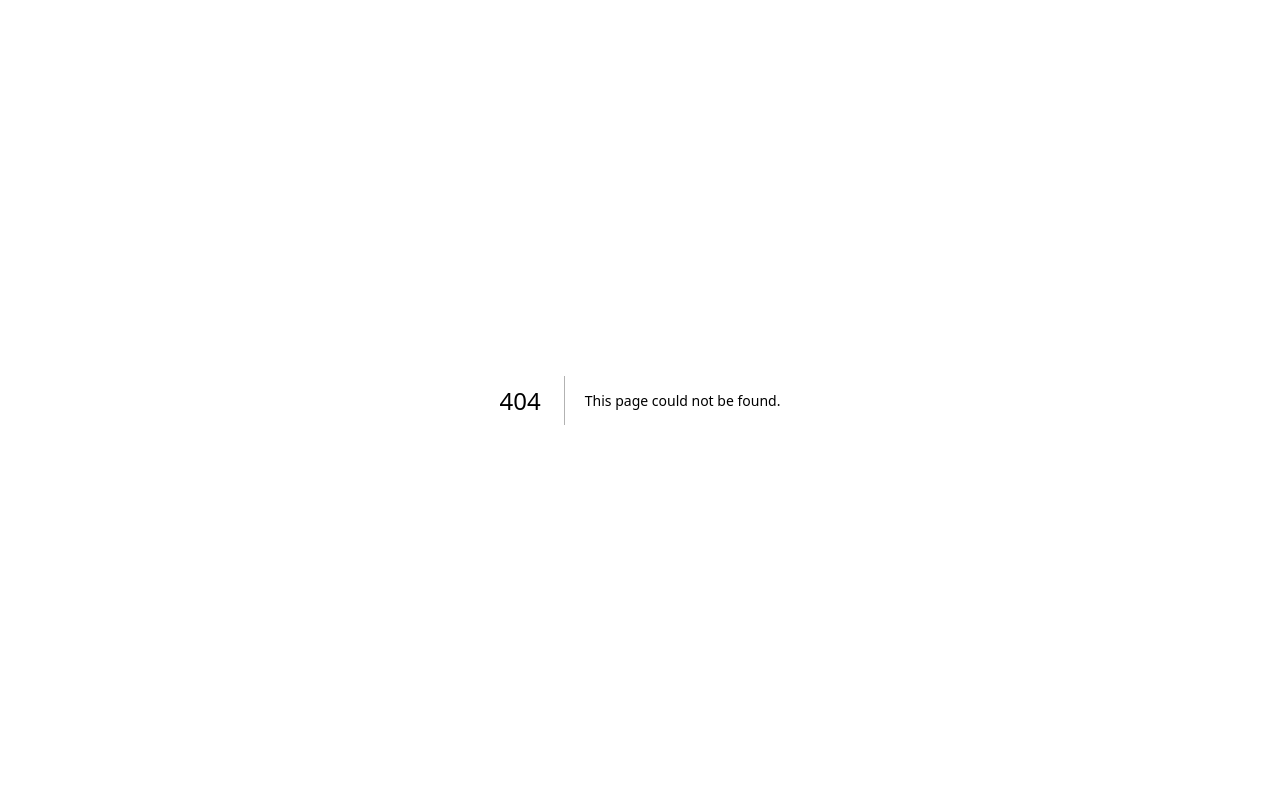
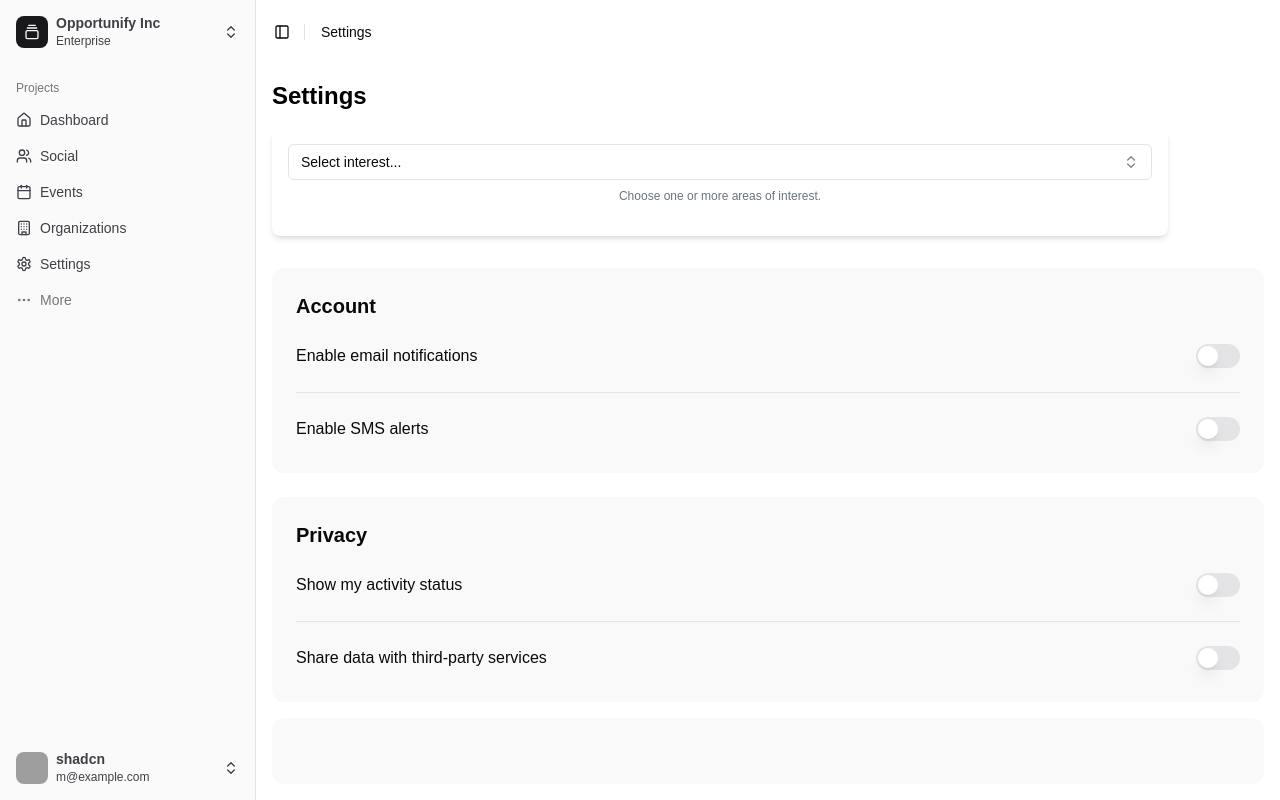
Before and after one commit to Abhinav-Avasarala/hack-nc-project, a Next.js app in the folder frontend/: page /settings in a window 1280 px wide. Before the commit this address had no page. Built offline with nearby package versions, Linux system fonts and the light colour scheme; grey boxes are pictures that could not be loaded.

Commit message:
added settings

```diff
--- /dev/null
+++ b/frontend/app/settings/page.jsx
@@ -0,0 +1,92 @@
+"use client";
+import React from "react";
+import { AppSidebar } from "@/components/app-sidebar";
+import {
+  Breadcrumb,
+  BreadcrumbItem,
+  BreadcrumbList,
+  BreadcrumbPage,
+  BreadcrumbSeparator,
+} from "@/components/ui/breadcrumb";
+import { Separator } from "@/components/ui/separator";
+import {
+  SidebarInset,
+  SidebarProvider,
+  SidebarTrigger,
+} from "@/components/ui/sidebar";
+
+import { Switch } from "@/components/ui/switch"; // Sample switch component
+import { InterestSelector } from "@/components/ui/InterestSelector";
+
+export default function SettingsPage() {
+  return (
+    <SidebarProvider>
+      <AppSidebar />
+      <SidebarInset>
+        {/* Header */}
+        <header className="flex h-16 shrink-0 items-center gap-2 transition-[width,height] ease-linear group-has-[[data-collapsible=icon]]/sidebar-wrapper:h-12">
+          <div className="flex items-center gap-2 px-4">
+            <SidebarTrigger className="-ml-1" />
+            <Separator orientation="vertical" className="mr-2 h-4" />
+            <Breadcrumb>
+              <BreadcrumbList>
+                {/* Removed the Opportunify logo */}
+                <BreadcrumbItem>
+                  <BreadcrumbPage>Settings</BreadcrumbPage>
+                </BreadcrumbItem>
+              </BreadcrumbList>
+            </Breadcrumb>
+          </div>
+        </header>
+
+        {/* Content */}
+        <div className="flex flex-1 flex-col gap-4 p-4 pt-0">
+          <h1 className="mt-4 text-2xl font-semibold text-black">
+            Settings
+          </h1>
+
+          {/* Interest Selector */}
+          <div className="space-y-1">
+            <InterestSelector />
+          </div>
+
+          {/* Example Settings Sections */}
+          <section className="mt-4 space-y-6">
+            {/* Account Settings */}
+            <div className="rounded-xl bg-muted/50 p-6">
+              <h2 className="mb-4 text-xl font-semibold">Account</h2>
+              <div className="flex items-center justify-between py-2">
+                <span className="text-base">Enable email notifications</span>
+                <Switch /* Toggle for email notifications */ />
+              </div>
+              <Separator className="my-4" />
+              <div className="flex items-center justify-between py-2">
+                <span className="text-base">Enable SMS alerts</span>
+                <Switch /* Toggle for SMS alerts */ />
+              </div>
+            </div>
+
+            {/* Privacy Settings */}
+            <div className="rounded-xl bg-muted/50 p-6">
+              <h2 className="mb-4 text-xl font-semibold">Privacy</h2>
+              <div className="flex items-center justify-between py-2">
+                <span className="text-base">Show my activity status</span>
+                <Switch /* Toggle for activity status visibility */ />
+              </div>
+              <Separator className="my-4" />
+              <div className="flex items-center justify-between py-2">
+                <span className="text-base">
+                  Share data with third-party services
+                </span>
+                <Switch /* Toggle for data sharing */ />
+              </div>
+            </div>
+          </section>
+
+          {/* Extra space for page layout */}
+          <div className="min-h-[100vh] flex-1 rounded-xl bg-muted/50 md:min-h-min" />
+        </div>
+      </SidebarInset>
+    </SidebarProvider>
+  );
+}
--- a/frontend/components/ui/InterestSelector.jsx
+++ b/frontend/components/ui/InterestSelector.jsx
@@ -20,6 +20,7 @@ import {
 import { Badge } from "@/components/ui/badge";
 
 const defaultInterests = [
+  // STEM & Technology
   { value: "computer_science", label: "Computer Science" },
   { value: "machine_learning", label: "Machine Learning" },
   { value: "data_science", label: "Data Science" },
@@ -30,6 +31,37 @@ const defaultInterests = [
   { value: "blockchain", label: "Blockchain" },
   { value: "iot", label: "Internet of Things" },
   { value: "game_development", label: "Game Development" },
+  { value: "mathematics", label: "Mathematics" },
+  { value: "physics", label: "Physics" },
+  { value: "chemistry", label: "Chemistry" },
+  { value: "biology", label: "Biology" },
+  { value: "astronomy", label: "Astronomy" },
+
+  // Business & Social Sciences
+  { value: "economics", label: "Economics" },
+  { value: "business", label: "Business" },
+  { value: "finance", label: "Finance" },
+  { value: "marketing", label: "Marketing" },
+  { value: "psychology", label: "Psychology" },
+  { value: "sociology", label: "Sociology" },
+  { value: "history", label: "History" },
+  { value: "literature", label: "Literature" },
+  { value: "philosophy", label: "Philosophy" },
+
+  // Arts & Humanities
+  { value: "art_design", label: "Art & Design" },
+  { value: "music", label: "Music" },
+  { value: "creative_writing", label: "Creative Writing" },
+  { value: "languages", label: "Languages" },
+
+  // Extracurriculars & Clubs
+  { value: "sports", label: "Sports" },
+  { value: "debate", label: "Debate" },
+  { value: "community_service", label: "Community Service" },
+  { value: "environmental_club", label: "Environmental Club" },
+  { value: "theater", label: "Theater" },
+  { value: "dance", label: "Dance" },
+  { value: "photography", label: "Photography" },
 ];
 
 export function InterestSelector({ interests = defaultInterests, onChange }) {
@@ -65,7 +97,10 @@ export function InterestSelector({ interests = defaultInterests, onChange }) {
           </PopoverTrigger>
           <PopoverContent className="w-full md:w-[280px] p-0">
             <Command>
-              <CommandInput placeholder="Search interest..." className="text-sm" />
+              <CommandInput
+                placeholder="Search interest..."
+                className="text-sm"
+              />
               <CommandList>
                 <CommandEmpty>No interest found.</CommandEmpty>
                 <CommandGroup>
@@ -98,7 +133,7 @@ export function InterestSelector({ interests = defaultInterests, onChange }) {
         </p>
       </div>
 
-      {/* Bottom Section: Exactly Two Columns of Selected Tags */}
+      {/* Bottom Section: Two Columns of Selected Tags */}
       <div className="grid grid-cols-2 gap-2">
         {selected.map((value) => {
           const interest = interests.find((item) => item.value === value);
```
